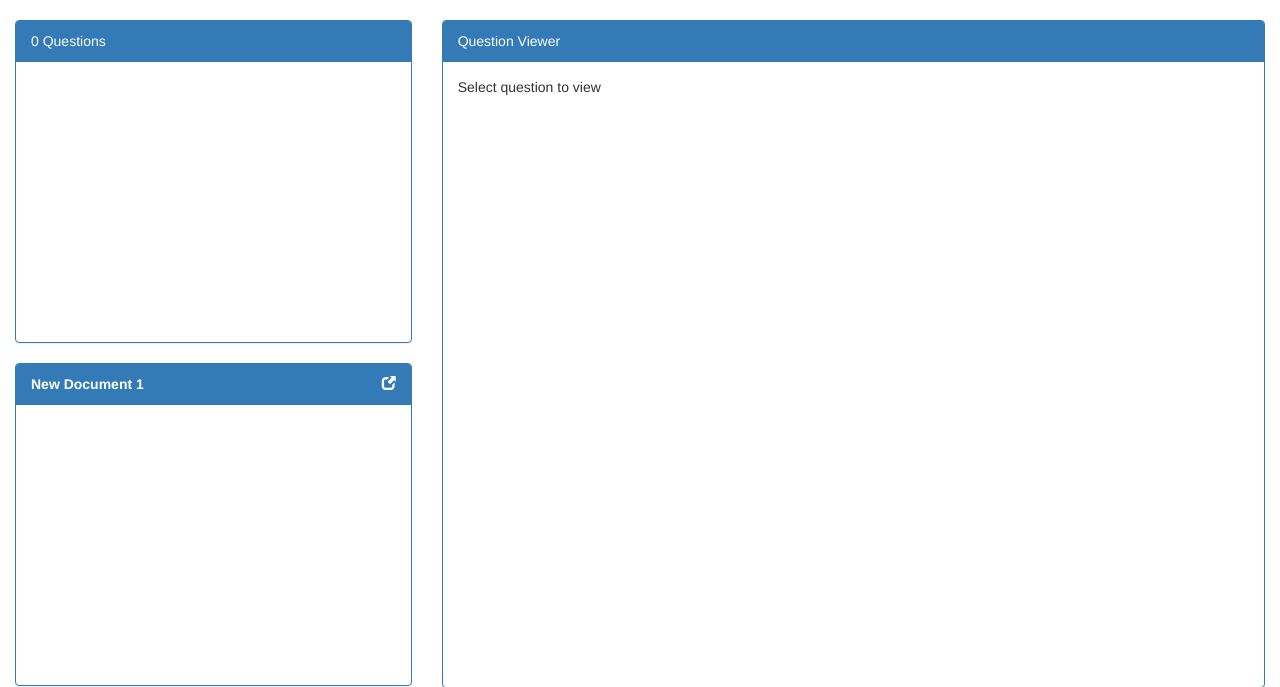
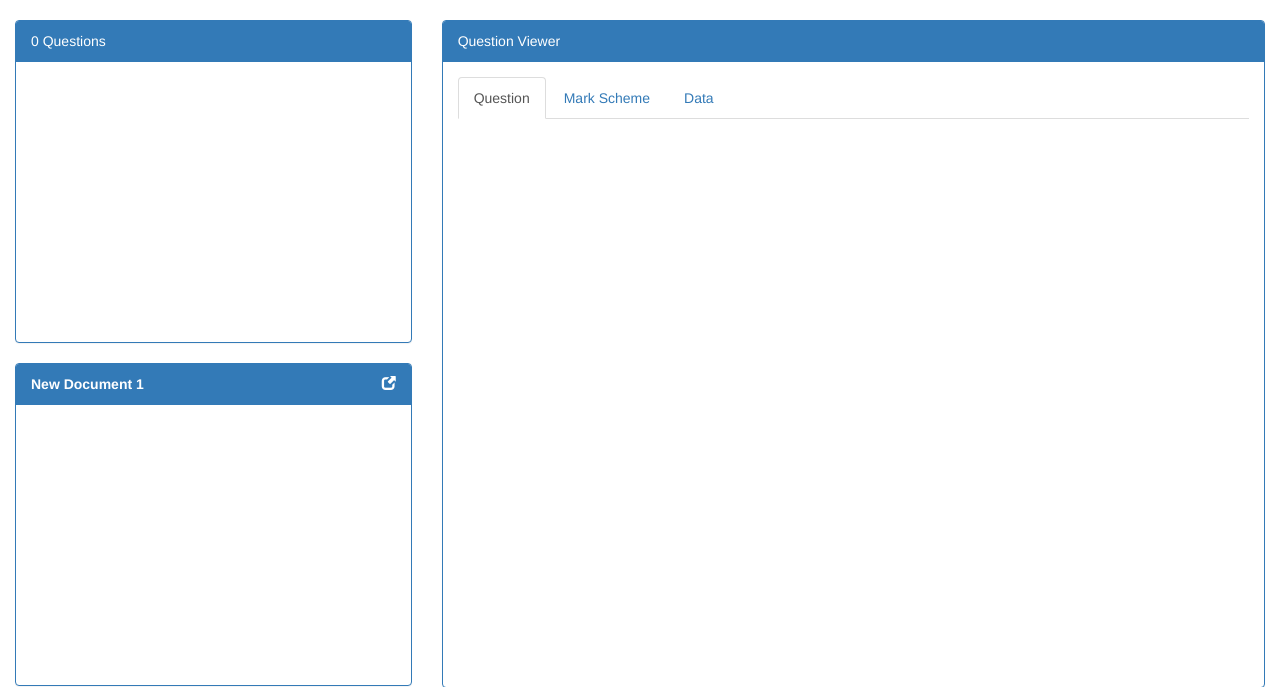
Before and after one commit to blueyorange/examweasel, a Flask app: page / in a window 1280 px wide. Shown: the part 52-739 px from the top of the page. Run offline with Flask 2, Linux system fonts and the light colour scheme; the visitor is signed in with stand-in values (Sample User, id 1); data that the repository does not hold is empty; some libraries are stand-ins or nearby versions.

Commit message:
added tabs to html

```diff
--- a/app/static/js/script.js
+++ b/app/static/js/script.js
@@ -199,7 +199,7 @@ $(document).ready(function()
             }, (url) => {
                 // display image of new question using returned url
                 console.log(url);
-                $('#questionview').html(`<img src="${url}" id="question-img"></img"`);
+                $('div#questionview').html(`<img src="${url}"></img>"`);
             })
         }
     });
@@ -210,7 +210,8 @@ $(document).ready(function()
         cursor: 'pointer'
     });
 
-
+    // ********************** TABS *************************************
+    $( "#tabs" ).tabs();
 
     $('ul#userdocument').droppable( {
         // question can be dropped into document
@@ -286,10 +287,6 @@ $(document).ready(function()
         })
     });
 
-    function getQuestionIDs() {
-        // retrieves list of integers representing questions in document
-        return $('ul#userdocument').sortable("toArray").map(parseId);
-    }
 
     function parseId( id ) {
         // takes full string id and returns parsed integer id after '_'
--- a/app/templates/index.html
+++ b/app/templates/index.html
@@ -146,8 +146,21 @@
         <div class="panel-heading">
           Question Viewer
         </div>
-        <div class="panel-body questionviewer" id="questionview">
-          Select question to view
+        <div class="panel-body questionviewer">
+          <ul class="nav nav-tabs">
+            <li class="active" data-toggle="tab"><a href="#question_view">Question</a></li>
+            <li data-toggle="tab"><a href="#ms-view">Mark Scheme</a></li>
+            <li data-toggle="tab"><a href="#data_view">Data</a></li>
+          </ul>
+
+          <div class="tab-content">
+            <div id="questionview" class="tab-pane">
+            </div>
+            <div id="ms_view" class="tab-pane">
+            </div>
+            <div id="data_view" class="tab-pane">
+            </div>
+          </div>
         </div>
       </div>
     </div>
```
